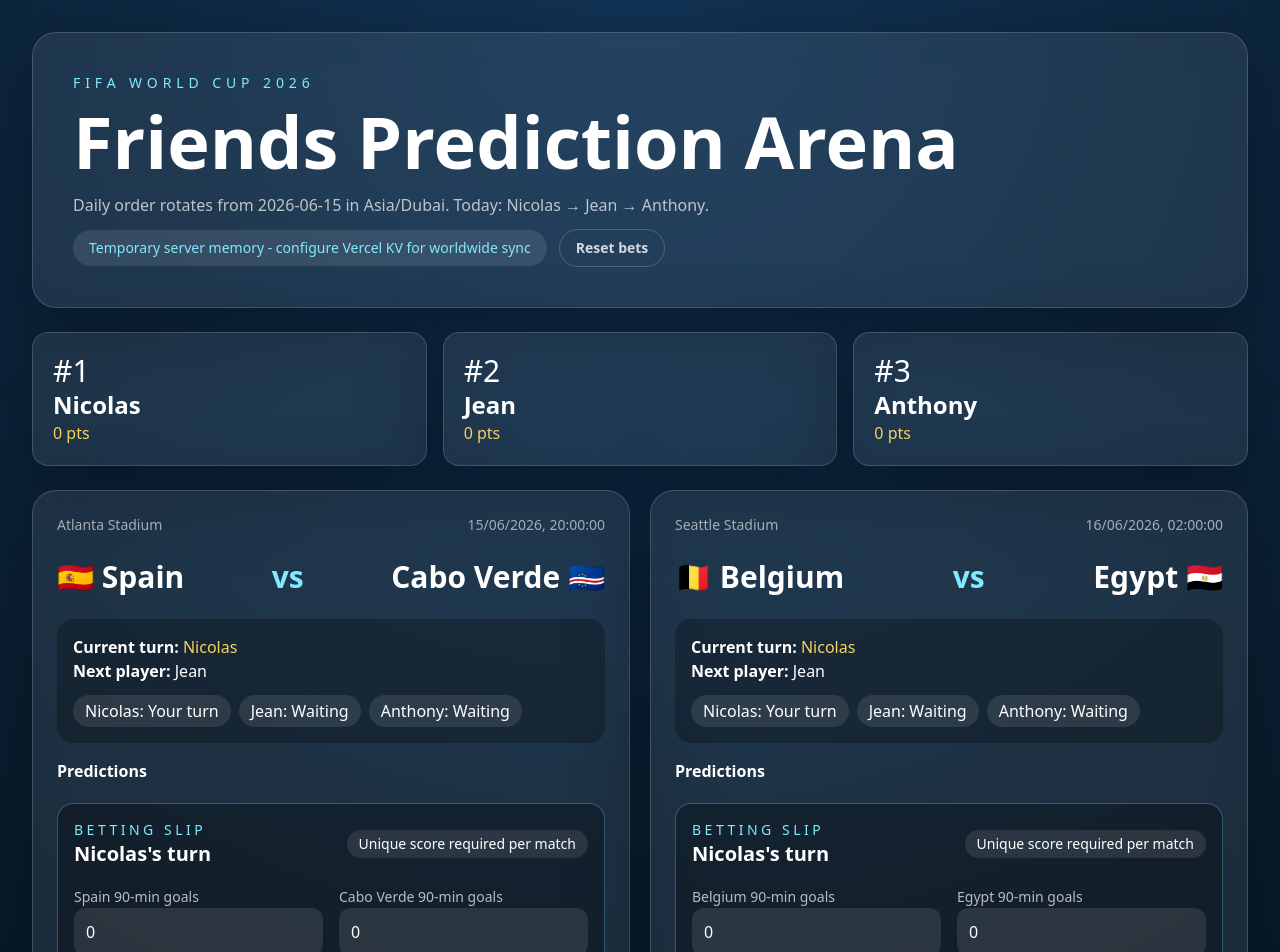
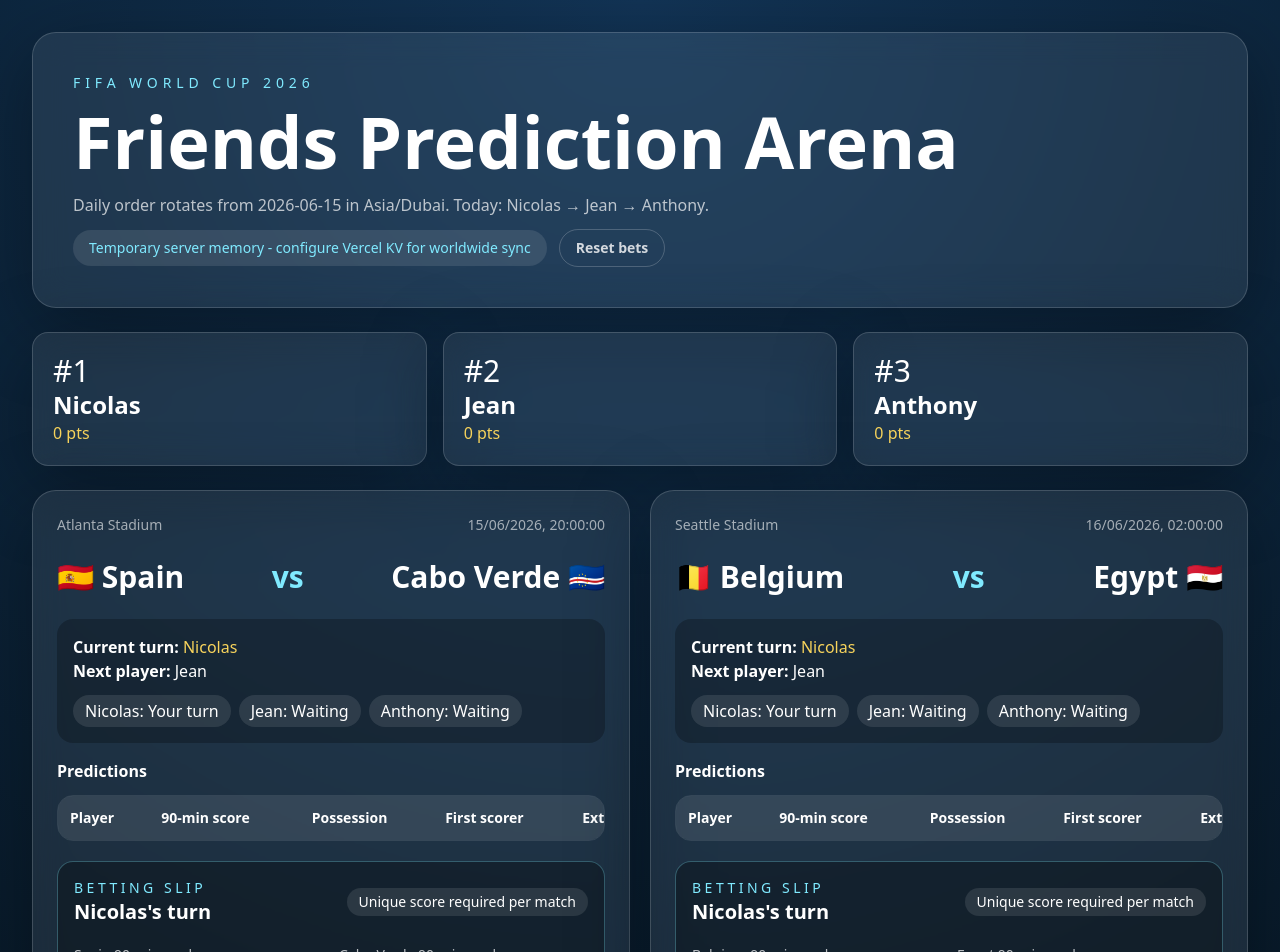
Before and after one commit to johndxb84-stack/WC2026, a Next.js app: page / in a window 1280 px wide. Shown: the top 952 px of the page. Built offline with nearby package versions, Linux system fonts and the light colour scheme.

Commit message:
Reveal full prediction details

```diff
--- a/components/Dashboard.tsx
+++ b/components/Dashboard.tsx
@@ -22,6 +22,17 @@
 
 function revivePrediction(prediction: StoredPrediction): StoredPrediction {
   return withDefaultOptions(prediction);
+}
+
+function formatOptional(value: unknown) {
+  if (value === undefined || value === null || value === '' || value === 'NA') return 'N/A';
+  if (value === true) return 'Yes';
+  if (value === false) return 'No';
+  return String(value);
+}
+
+function formatScore(home?: number, away?: number) {
+  return typeof home === 'number' && typeof away === 'number' ? `${home}-${away}` : 'N/A';
 }
 
 export function Dashboard() {
@@ -130,7 +141,7 @@
             const currentIndex = current ? model.order.indexOf(current) : -1;
             const nextPlayer = currentIndex >= 0 ? model.order[currentIndex + 1] : undefined;
             const reveal = shouldReveal(model.order, fixturePredictions, { id: fixture.id, kickoff: fixture.kickoff });
-            const predictionRecords: PredictionRecord[] = fixturePredictions;
+            const predictionRecords = fixturePredictions;
 
             return (
               <article className="glass rounded-3xl p-6" key={fixture.id}>
@@ -155,7 +166,34 @@
                 </div>
                 <div className="mt-4">
                   <h3 className="font-bold">Predictions</h3>
-                  {reveal ? predictionRecords.map((prediction) => <p key={prediction.userName}>{prediction.userName}: {prediction.homeScore}-{prediction.awayScore}</p>) : <p className="text-white/60">Hidden until all players submit or kickoff passes.</p>}
+                  {reveal ? (
+                    <div className="mt-3 overflow-x-auto rounded-2xl border border-white/10">
+                      <table className="w-full min-w-[760px] text-left text-sm">
+                        <thead className="bg-white/10 text-white">
+                          <tr>
+                            <th className="p-3">Player</th>
+                            <th className="p-3">90-min score</th>
+                            <th className="p-3">Possession</th>
+                            <th className="p-3">First scorer</th>
+                            <th className="p-3">Extra time</th>
+                            <th className="p-3">Penalties</th>
+                          </tr>
+                        </thead>
+                        <tbody>
+                          {predictionRecords.map((prediction) => (
+                            <tr className="border-t border-white/10 text-white/80" key={prediction.userName}>
+                              <td className="p-3 font-bold text-white">{prediction.userName}</td>
+                              <td className="p-3">{prediction.homeScore}-{prediction.awayScore}</td>
+                              <td className="p-3">{formatOptional(prediction.possession)}</td>
+                              <td className="p-3">{formatOptional(prediction.firstGoalscorer)}</td>
+                              <td className="p-3">{prediction.extraTimeApplicable ? formatScore(prediction.homeScoreExtraTime, prediction.awayScoreExtraTime) : 'N/A'}</td>
+                              <td className="p-3">{prediction.penaltiesApplicable ? formatScore(prediction.homePenaltyScore, prediction.awayPenaltyScore) : 'N/A'}</td>
+                            </tr>
+                          ))}
+                        </tbody>
+                      </table>
+                    </div>
+                  ) : <p className="text-white/60">Hidden until all players submit or kickoff passes.</p>}
                 </div>
                 <PredictionCard fixture={fixture} order={model.order} initialPredictions={predictionRecords} onPredictionSubmitted={recordPrediction} />
                 <a className="mt-5 inline-block rounded-full bg-flood px-5 py-2 font-bold text-pitch" href={`/matches/${fixture.id}`}>Match details</a>
--- a/components/PredictionCard.tsx
+++ b/components/PredictionCard.tsx
@@ -33,7 +33,7 @@
   return value === '' ? Number.NaN : Number(value);
 }
 
-export function PredictionCard({ fixture, order, initialPredictions, onPredictionSubmitted }: { fixture: Fixture; order: string[]; initialPredictions: PredictionRecord[]; onPredictionSubmitted?: (prediction: ExtendedPrediction & { fixtureId: string }) => void }) {
+export function PredictionCard({ fixture, order, initialPredictions, onPredictionSubmitted }: { fixture: Fixture; order: string[]; initialPredictions: ExtendedPrediction[]; onPredictionSubmitted?: (prediction: ExtendedPrediction & { fixtureId: string }) => void }) {
   const [homeScore, setHomeScore] = useState(emptyScore.home);
   const [awayScore, setAwayScore] = useState(emptyScore.away);
   const [possession, setPossession] = useState<OptionalPick>('NA');
@@ -177,7 +177,7 @@
         <p>Extra time and penalties can be marked N/A when you believe they will not apply.</p>
       </div>
 
-      {reveal ? <div className="mt-4 space-y-2"><h4 className="font-bold">Revealed bets</h4>{initialPredictions.map((prediction) => <p key={prediction.userName}>{prediction.userName}: {prediction.homeScore}-{prediction.awayScore}</p>)}</div> : null}
+      {reveal ? <div className="mt-4 space-y-2"><h4 className="font-bold">Revealed bets</h4>{initialPredictions.map((prediction) => <p key={prediction.userName}>{prediction.userName}: {prediction.homeScore}-{prediction.awayScore} · possession {prediction.possession ?? 'N/A'} · scorer {prediction.firstGoalscorer ?? 'N/A'} · ET {prediction.extraTimeApplicable ? `${prediction.homeScoreExtraTime}-${prediction.awayScoreExtraTime}` : 'N/A'} · pens {prediction.penaltiesApplicable ? `${prediction.homePenaltyScore}-${prediction.awayPenaltyScore}` : 'N/A'}</p>)}</div> : null}
     </section>
   );
 }
```
